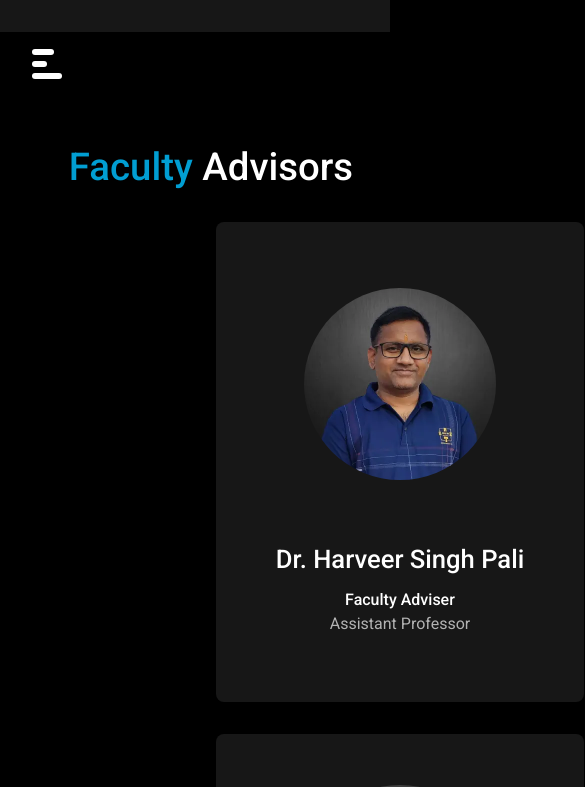
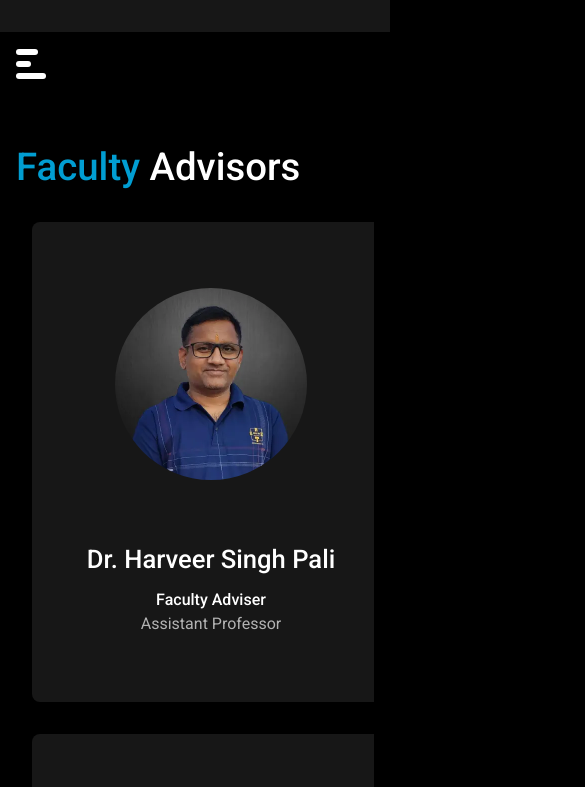
Before and after one commit to lucidrohit/sae-website, a React (Create React App) app: page /team in a window 390 px wide. Shown: the top 787 px of the page, 585 px wide, since content can reach past the window. Built offline with nearby package versions, Linux system fonts and the light colour scheme.

Commit message:
added media query for mobile

```diff
--- a/src/components/boilerPlate/boilerPlate.scss
+++ b/src/components/boilerPlate/boilerPlate.scss
@@ -26,9 +26,6 @@
       flex-basis: unset;
       flex-grow: 1;
       align-items: center;
-      .team {
-        width: 90% !important;
-      }
     }
     .content .cards {
       width: calc(97vw - 3rem) !important;
@@ -58,3 +55,23 @@
     }
   }
 }
+
+@media (max-width: 430px) {
+  .boilerPlate {
+    margin-left: 1rem;
+    margin-right: 1rem;
+    .content {
+      width: 100% !important;
+      .team{
+        width: 100% !important;
+      }
+    }
+    .userInfoCard {
+      min-width: 100%;
+      padding: 0 !important;
+    }
+  }
+  label {
+    left: 1rem !important;
+  }
+}
--- a/src/pages/team/team.scss
+++ b/src/pages/team/team.scss
@@ -3,7 +3,6 @@
   flex-direction: column;
   justify-content: center;
   margin-top: 2rem;
-  width: calc(80vw - 6rem) !important;
   overflow: hidden;
 
   &__faculty__cards,
@@ -49,5 +48,6 @@
   }
   &__web__cards{
     display: flex;
+    flex-wrap: wrap;
   }
 }
```
